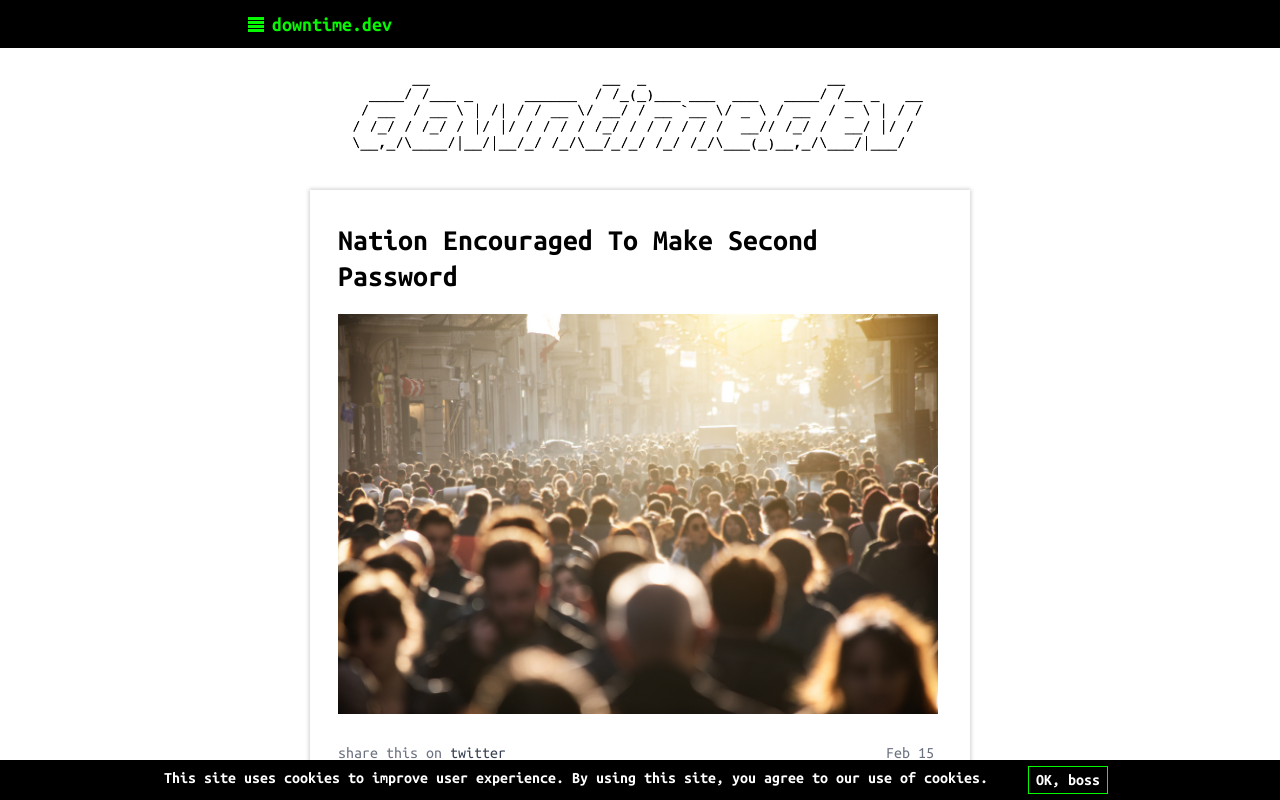
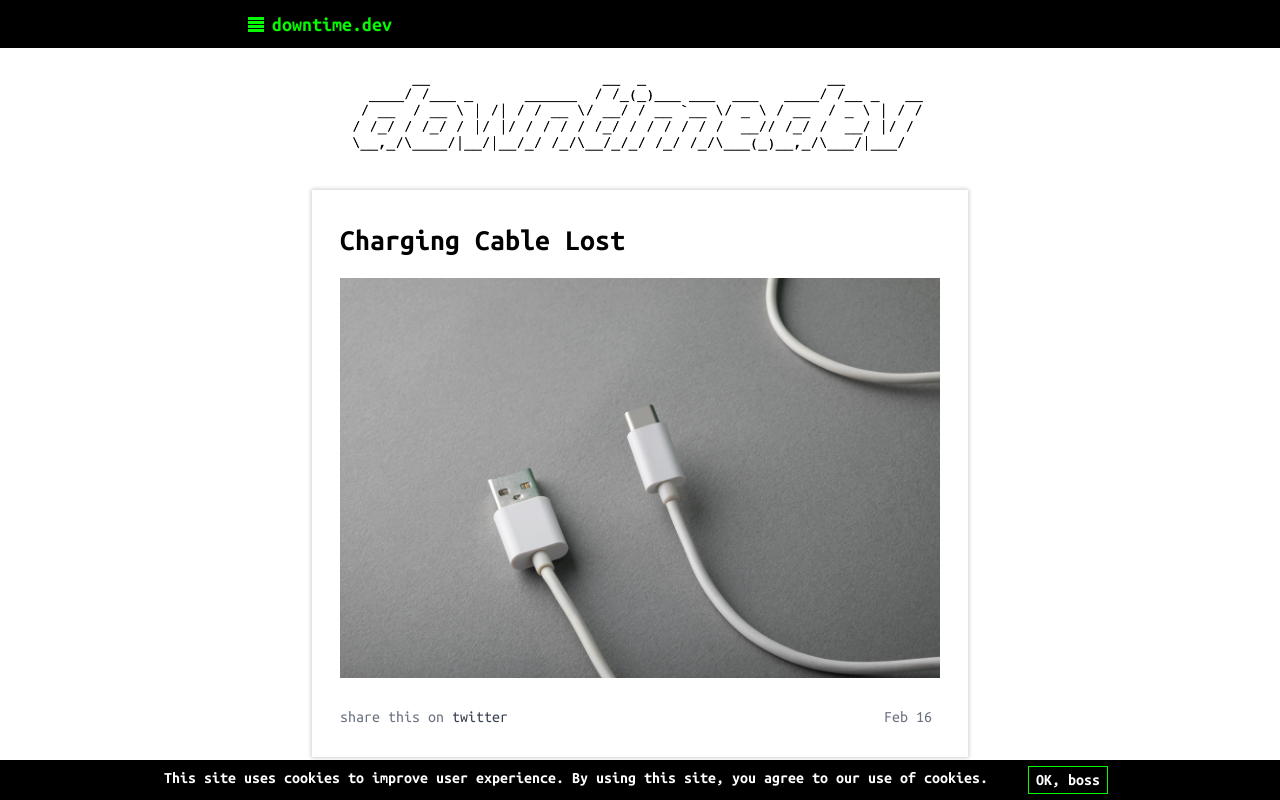
Before and after one commit to gravitational/downtime, a Next.js app: page / in a window 1280 px wide. Shown: the top 800 px of the page. Built offline with nearby package versions, Linux system fonts and the light colour scheme; no server answers.

Commit message:
add joke

```diff
--- a/data/jokes.ts
+++ b/data/jokes.ts
@@ -277,6 +277,14 @@ const RawJokes: HeadlineProps[] = [
     pubDate: new Date(2022, 1, 15),
     anchor: 10033,
   },
+  {
+    headline:
+      "Charging Cable Lost",
+    image: "/assets/images/chargingCable@2x.jpg",
+    twitterImage: "pic.twitter.com/aIpUleyI5K",
+    pubDate: new Date(2022, 1, 16),
+    anchor: 10034,
+  },
 ];
 
 //sorted into order by MOST RECENT DATE FIRST
```
Also changed, not shown: twitter.html (+4 -7 lines), public/assets/images/chargingCable@2x.jpg (added).
